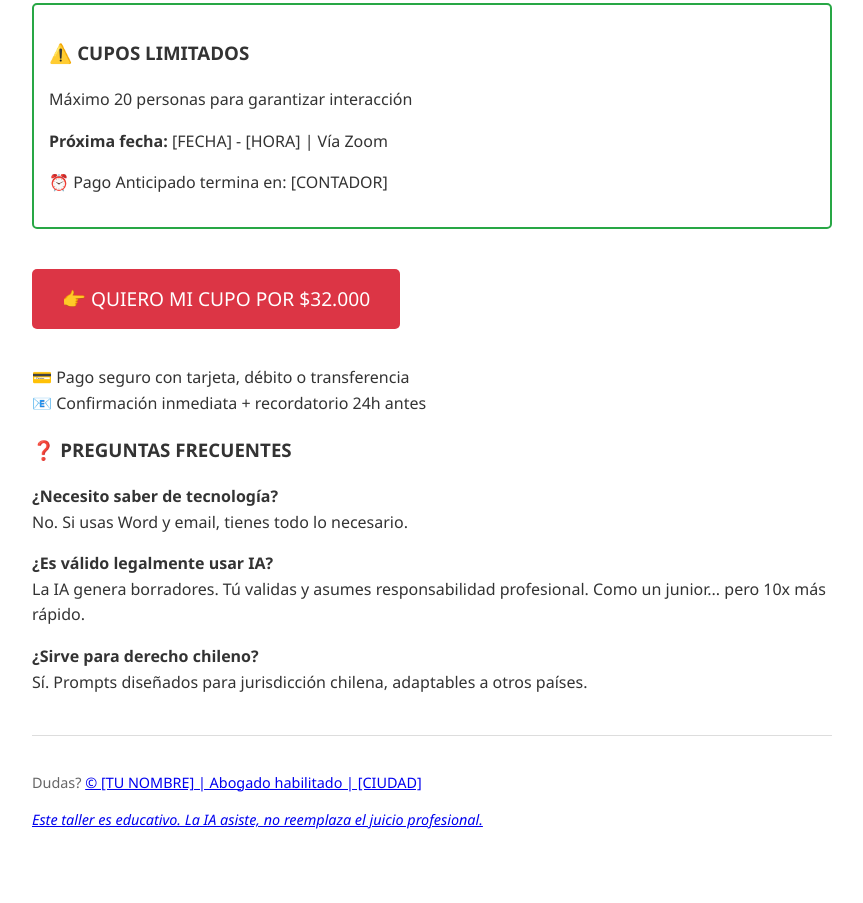
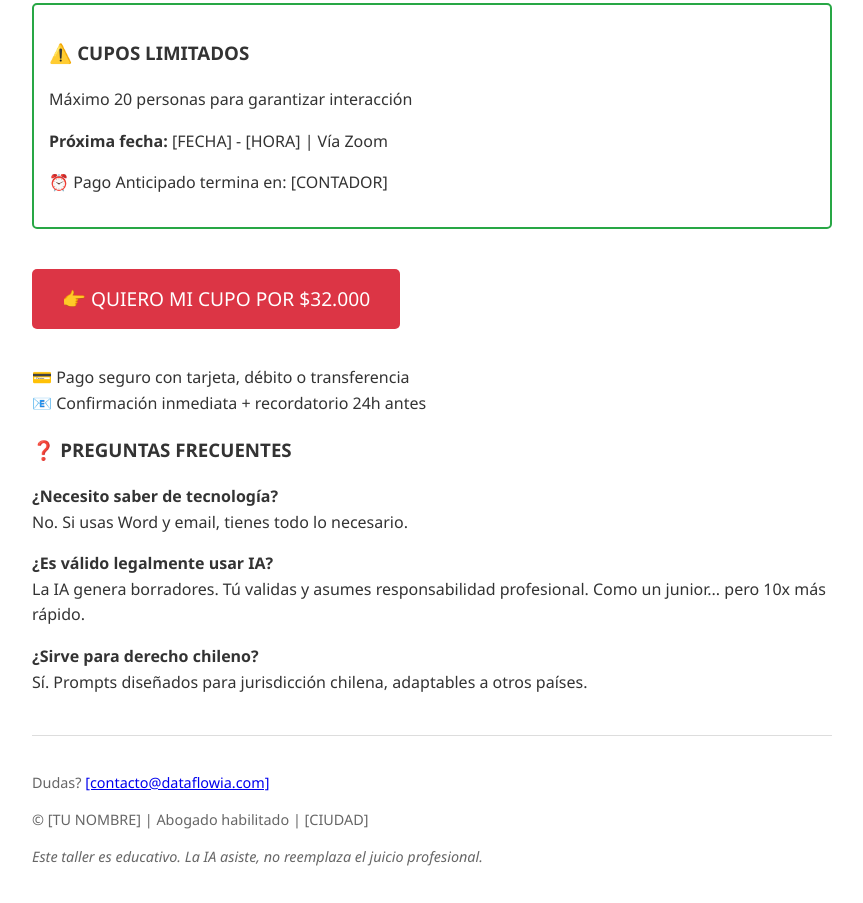
Before and after one commit to DataFlowia/Taller-Analisis-Contratos-02, a plain HTML site: page index.html in a window 1280 px wide. Shown: the part 1705-2608 px from the top of the page, without its empty margins (208-1071 px from the left). Before the commit the page ends 2570 px from the top, so only its background shows below. Drawn offline with Linux system fonts and the light colour scheme.

Commit message:
Add files via upload

```diff
--- a/index.html
+++ b/index.html
@@ -102,11 +102,15 @@
     <p><strong>¿Sirve para derecho chileno?</strong><br>
     Sí. Prompts diseñados para jurisdicción chilena, adaptables a otros países.</p>
 
-    <footer>
-        <p>Dudas? <a href="mailto:contacto@dataflowia.com</a> o WhatsApp [NÚMERO]</p>
+     <footer>
+        <p>Dudas? <a href="mailto:[contacto@dataflowia.com]">[contacto@dataflowia.com]</a> </p>
         <p>© [TU NOMBRE] | Abogado habilitado | [CIUDAD]</p>
         <p><em>Este taller es educativo. La IA asiste, no reemplaza el juicio profesional.</em></p>
     </footer>
 
 </body>
 </html>
+    </footer>
+
+</body>
+</html>
```
